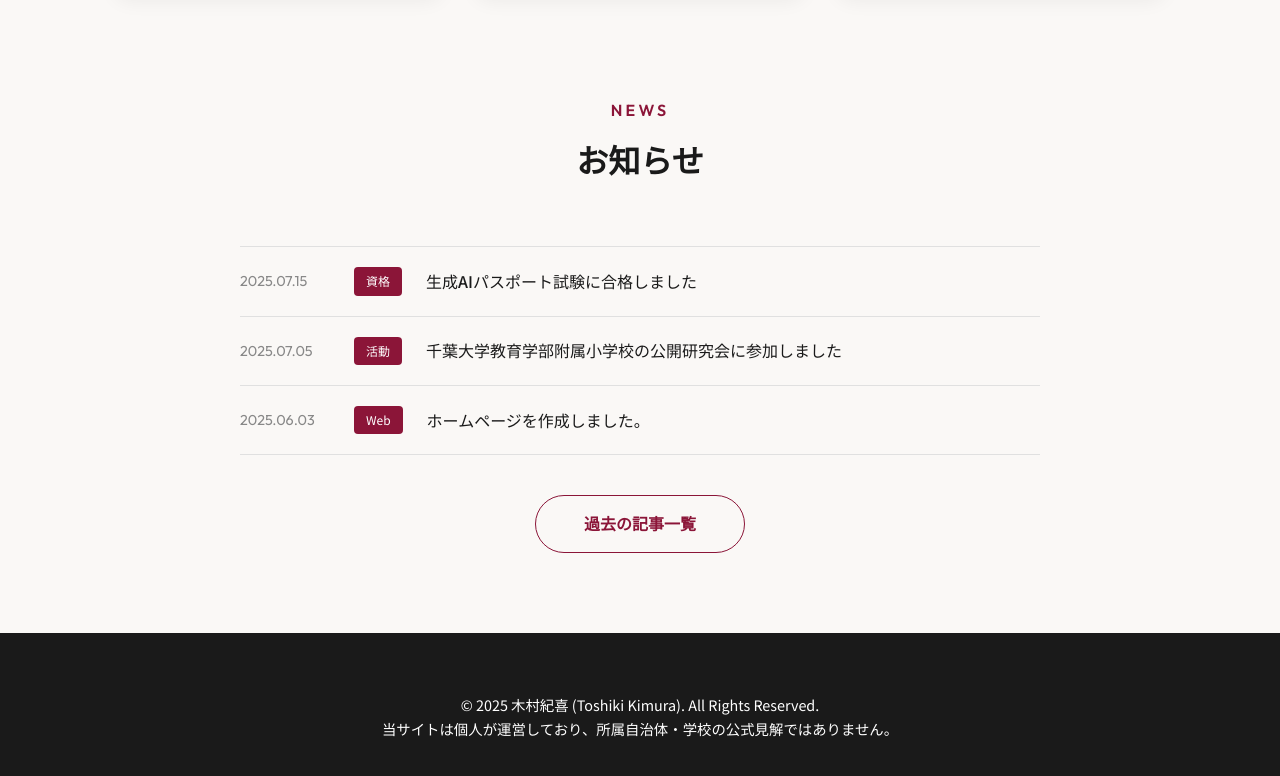
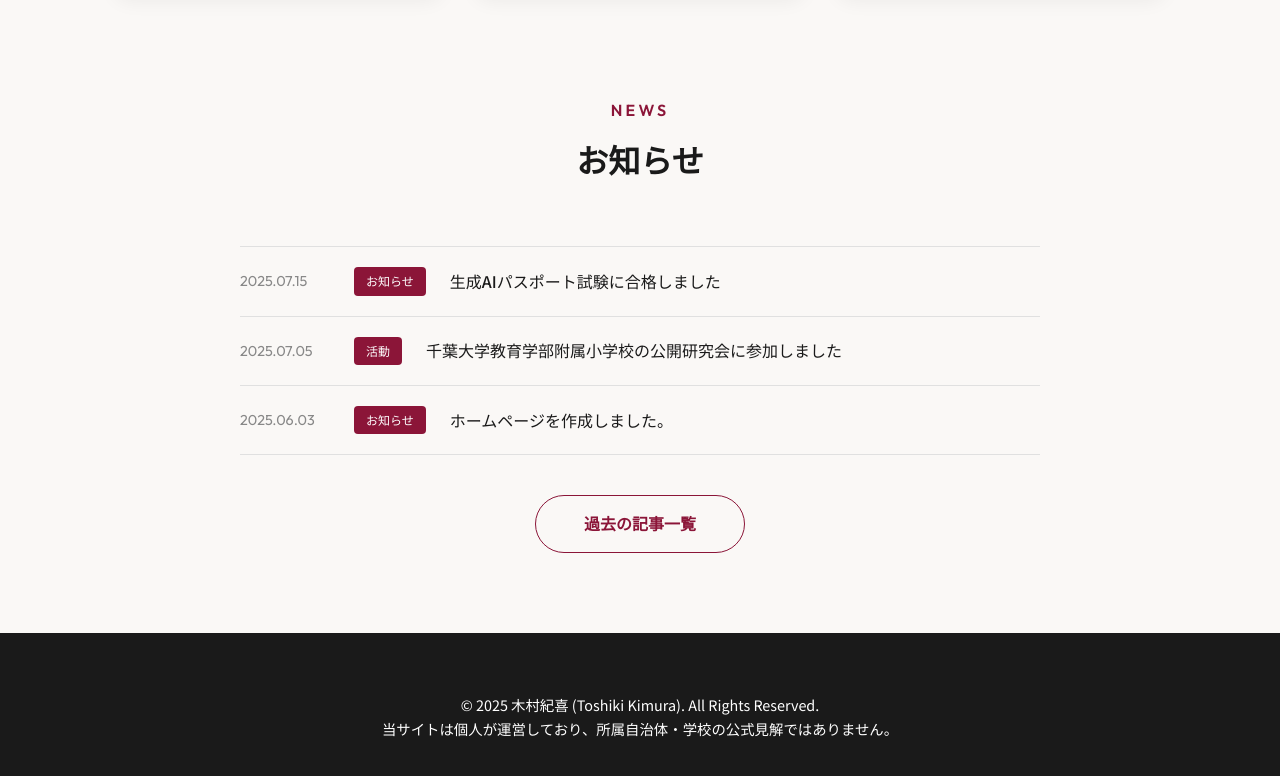
Before and after one commit to kimutoshiki/kimutoshiki, a plain HTML site: page index.html in a window 1280 px wide. Shown: the part 2203-2979 px from the top of the page. Drawn offline with Linux system fonts and the light colour scheme.

Commit message:
Update index.html

```diff
--- a/index.html
+++ b/index.html
@@ -112,7 +112,7 @@
                 <ul class="news-list">
                     <li class="news-item">
                         <span class="news-date">2025.07.15</span>
-                        <span class="news-cat">資格</span>
+                        <span class="news-cat">お知らせ</span>
                         <span class="news-title">生成AIパスポート試験に合格しました</span>
                     </li>
                     <li class="news-item">
@@ -122,7 +122,7 @@
                     </li>
                     <li class="news-item">
                         <span class="news-date">2025.06.03</span>
-                        <span class="news-cat">Web</span>
+                        <span class="news-cat">お知らせ</span>
                         <span class="news-title">ホームページを作成しました。</span>
                     </li>
                 </ul>
```
